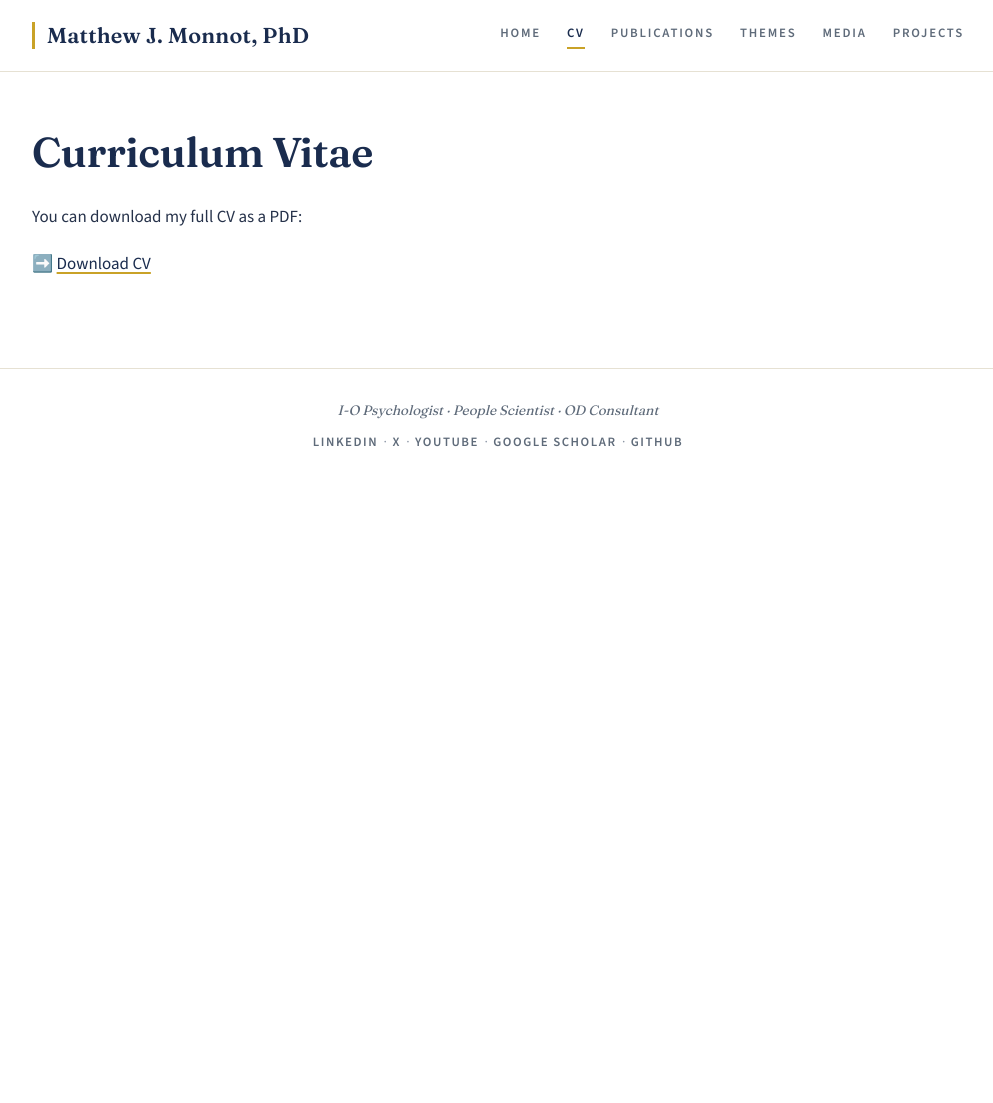
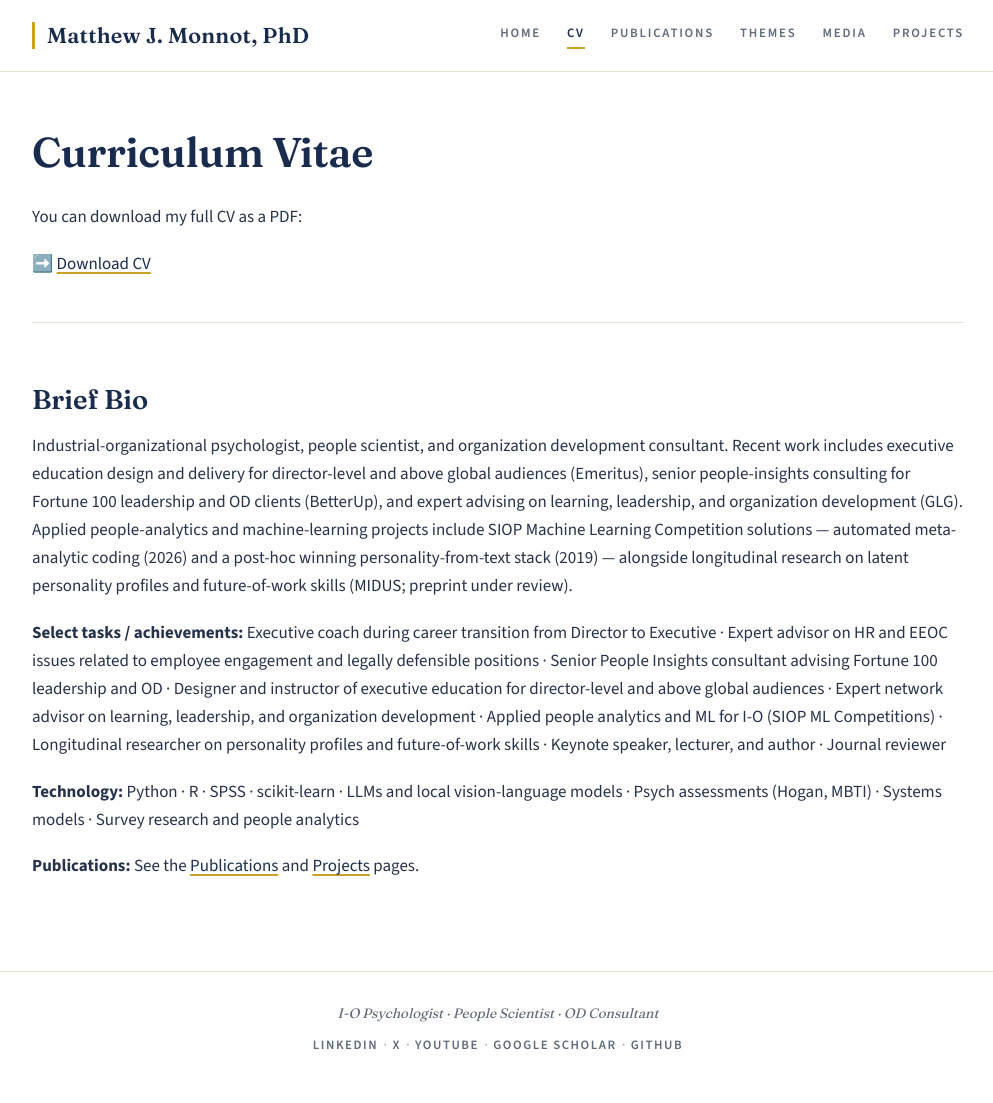
Before and after one commit to mjmonnot/mjmonnot.github.io, a Jekyll site: the page built from cv.md, in a window 1280 px wide. Shown: the whole page, without its empty margins (142-1135 px from the left). Built offline with Jekyll 4.4.1, drawn with Linux system fonts in a browser that asks for light colours; before the commit the page ends 900 px from its top, so only the background shows below that.

Commit message:
Update brief bio to reflect recent consulting and ML work
Refresh the homepage lede, CV summary, and meta description with
Emeritus executive education, BetterUp people insights, GLG advising,
and SIOP/MIDUS applied analytics projects.

Co-authored-by: Matt Monnot <mjmonnot@users.noreply.github.com>

```diff
--- a/_config.yml
+++ b/_config.yml
@@ -1,5 +1,5 @@
 title: "Matthew J. Monnot, PhD"
-description: "I-O Psychologist · People Scientist · OD Consultant"
+description: "I-O Psychologist · People Scientist · OD Consultant — executive education, people insights, and applied ML for organizations"
 theme: minima
 
 url: "https://mjmonnot.github.io"
--- a/_layouts/default.html
+++ b/_layouts/default.html
@@ -4,7 +4,7 @@
     <meta charset="utf-8">
     <title>{{ page.title }} | Matthew J. Monnot, PhD</title>
     <meta name="viewport" content="width=device-width, initial-scale=1">
-    <meta name="description" content="Matthew J. Monnot, PhD - Industrial-Organizational Psychologist, People Scientist, and OD Consultant.">
+    <meta name="description" content="Matthew J. Monnot, PhD — Industrial-Organizational Psychologist, People Scientist, and OD Consultant. Executive education, Fortune 100 people insights, and applied machine learning for I-O psychology.">
     <link rel="preconnect" href="https://fonts.googleapis.com">
     <link rel="preconnect" href="https://fonts.gstatic.com" crossorigin>
     <link href="https://fonts.googleapis.com/css2?family=Fraunces:opsz,wght@9..144,400;9..144,500;9..144,600&family=Source+Sans+3:ital,wght@0,400;0,600;0,700;1,400&display=swap" rel="stylesheet">
--- a/cv.md
+++ b/cv.md
@@ -9,3 +9,15 @@ permalink: /cv.html
 You can download my full CV as a PDF:
 
 ➡️ [Download CV](/assets/pdfs/cv.pdf)
+
+---
+
+## Brief Bio
+
+Industrial-organizational psychologist, people scientist, and organization development consultant. Recent work includes executive education design and delivery for director-level and above global audiences (Emeritus), senior people-insights consulting for Fortune 100 leadership and OD clients (BetterUp), and expert advising on learning, leadership, and organization development (GLG). Applied people-analytics and machine-learning projects include SIOP Machine Learning Competition solutions — automated meta-analytic coding (2026) and a post-hoc winning personality-from-text stack (2019) — alongside longitudinal research on latent personality profiles and future-of-work skills (MIDUS; preprint under review).
+
+**Select tasks / achievements:** Executive coach during career transition from Director to Executive · Expert advisor on HR and EEOC issues related to employee engagement and legally defensible positions · Senior People Insights consultant advising Fortune 100 leadership and OD · Designer and instructor of executive education for director-level and above global audiences · Expert network advisor on learning, leadership, and organization development · Applied people analytics and ML for I-O (SIOP ML Competitions) · Longitudinal researcher on personality profiles and future-of-work skills · Keynote speaker, lecturer, and author · Journal reviewer
+
+**Technology:** Python · R · SPSS · scikit-learn · LLMs and local vision-language models · Psych assessments (Hogan, MBTI) · Systems models · Survey research and people analytics
+
+**Publications:** See the [Publications](/publications.html) and [Projects](/projects.html) pages.
```
Also changed, not shown: index.md (+1 -1 lines).
